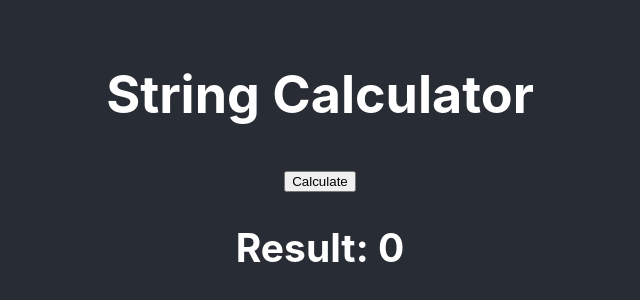
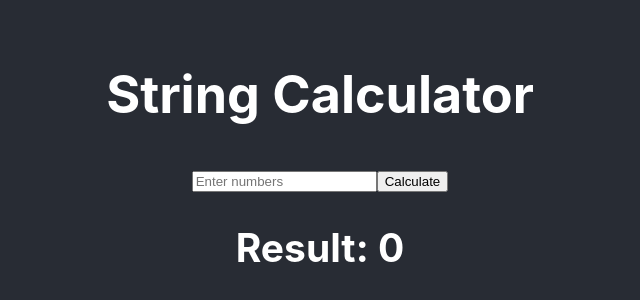
Before and after one commit to Ritika-Lath/String-Calculator-TDD-Kata, a React (Create React App) app: page / in a window 1280 px wide. Shown: the part 234-534 px from the top of the page, without its empty margins (320-960 px from the left). Built offline with nearby package versions, Linux system fonts and the light colour scheme.

Commit message:
rectifies the variable name chnage

```diff
--- a/src/components/StringCalculator.js
+++ b/src/components/StringCalculator.js
@@ -15,7 +15,7 @@ const StringCalculator = () => {
     <div>
       <h1>String Calculator</h1>
       <form onSubmit={handleSubmit}>
-        <stringInput
+        <input
           type="text"
           value={stringInput}
           onChange={(e) => setStringInput(e.target.value)}
```
